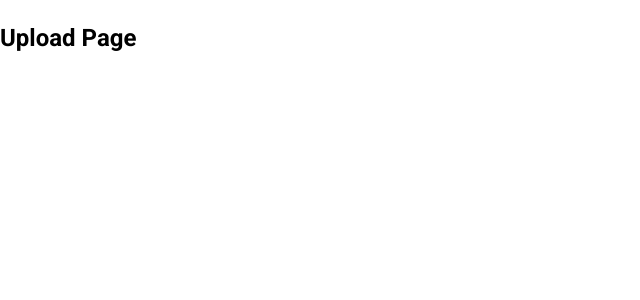
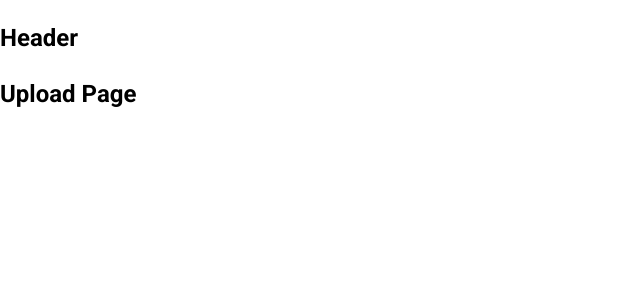
Before and after one commit to nguyenhung252006/TikTok_UI, a React (Create React App) app: page /Upload in a window 1280 px wide. Shown: the top 300 px of the page, without its empty margins (0-640 px from the left). Built offline with nearby package versions, Linux system fonts and the light colour scheme.

Commit message:
update 1 at 12/10/2025

```diff
--- a/src/pages/Upload/index.js
+++ b/src/pages/Upload/index.js
@@ -1,6 +1,11 @@
+import Header from "~/components/Layout/DefaltLayout/Header";
 function Upload() {
     return (
-        <h2>Upload Page</h2>
+        <div>
+            <Header/>
+            <div className="content"></div>
+            <h2>Upload Page</h2>
+        </div>
      );
 }
 
```
